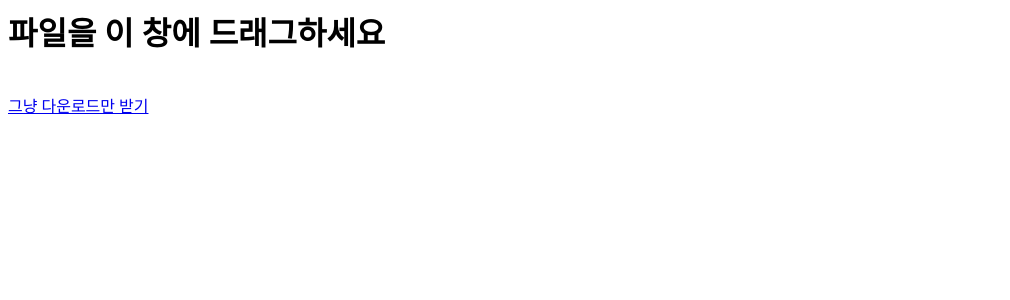
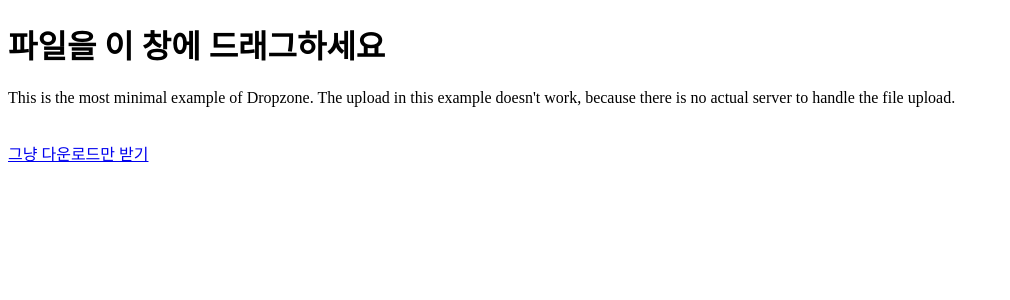
Before and after one commit to SeaJungg/FromNode, a Django app: page / in a window 1280 px wide. Shown: the top 300 px of the page, without its empty margins (0-1010 px from the left). Run offline with Django 3.2, Linux system fonts and the light colour scheme; some libraries are stand-ins or nearby versions.

Commit message:
[Front-end] Edit : make form part

```diff
--- a/main/templates/drag.html
+++ b/main/templates/drag.html
@@ -1,3 +1,32 @@
+<!DOCTYPE html>
+
+<meta charset="utf-8">
+
+<title>Dropzone simple example</title>
+
+
+<!--
+  DO NOT SIMPLY COPY THOSE LINES. Download the JS and CSS files from the
+  latest release (https://github.com/enyo/dropzone/releases/latest), and
+  host them yourself!
+-->
+<script src="https://rawgit.com/enyo/dropzone/master/dist/dropzone.js"></script>
+<link rel="stylesheet" href="https://rawgit.com/enyo/dropzone/master/dist/dropzone.css">
+
 <h1>파일을 이 창에 드래그하세요 </h1>
+<p>
+  This is the most minimal example of Dropzone. The upload in this example
+  doesn't work, because there is no actual server to handle the file upload.
+</p>
+
+<!-- Change /upload-target to your upload address -->
+<!-- <form action="/upload-target" class="dropzone"></form> -->
+
+<form action="" method="POST" enctype="multipart/form-data" class="dropzone">
+{% csrf_token %}
+
+
+</form>
+
 <br>
 <a href = "{% url 'index' %}">그냥 다운로드만 받기</a>
```
